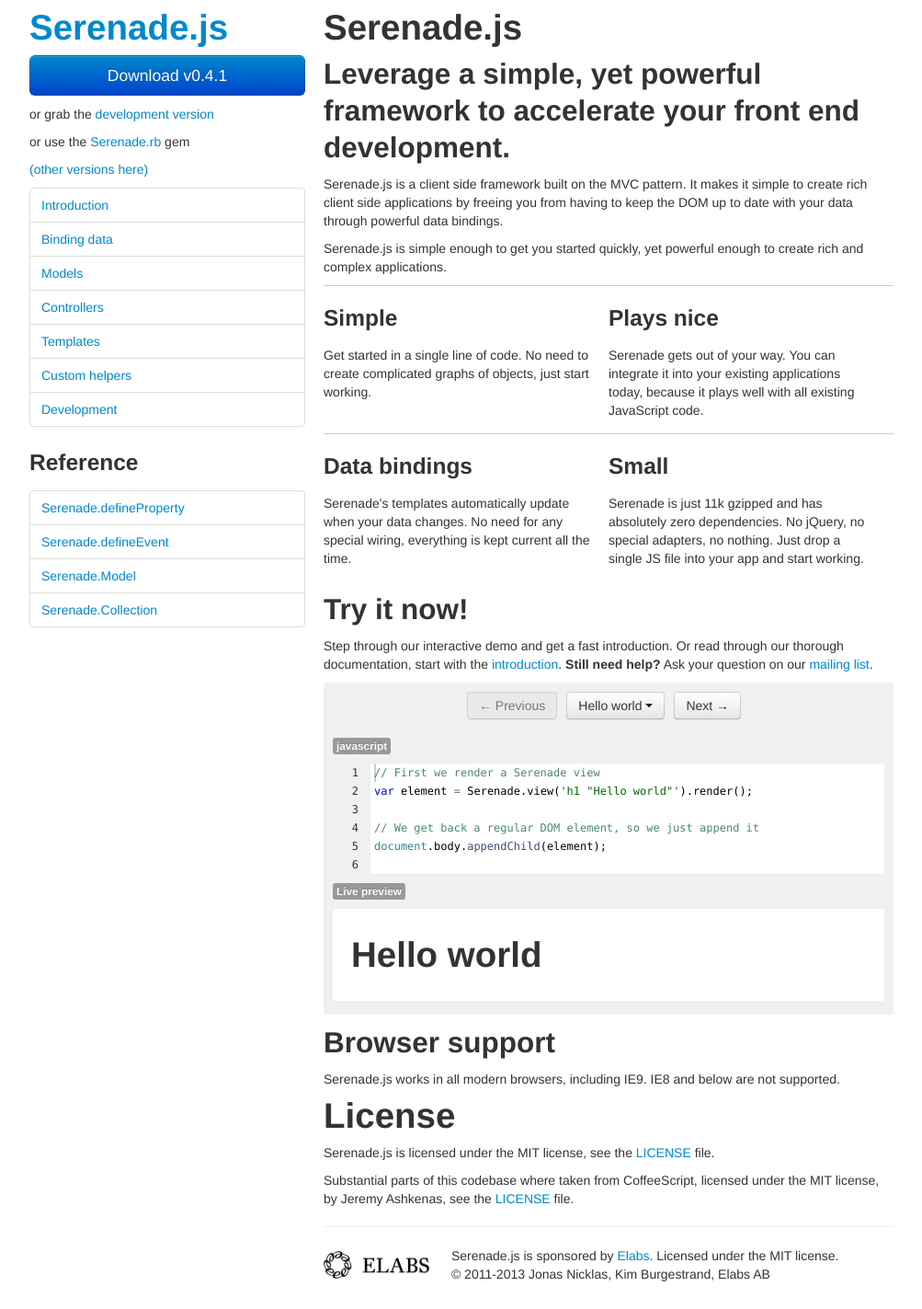
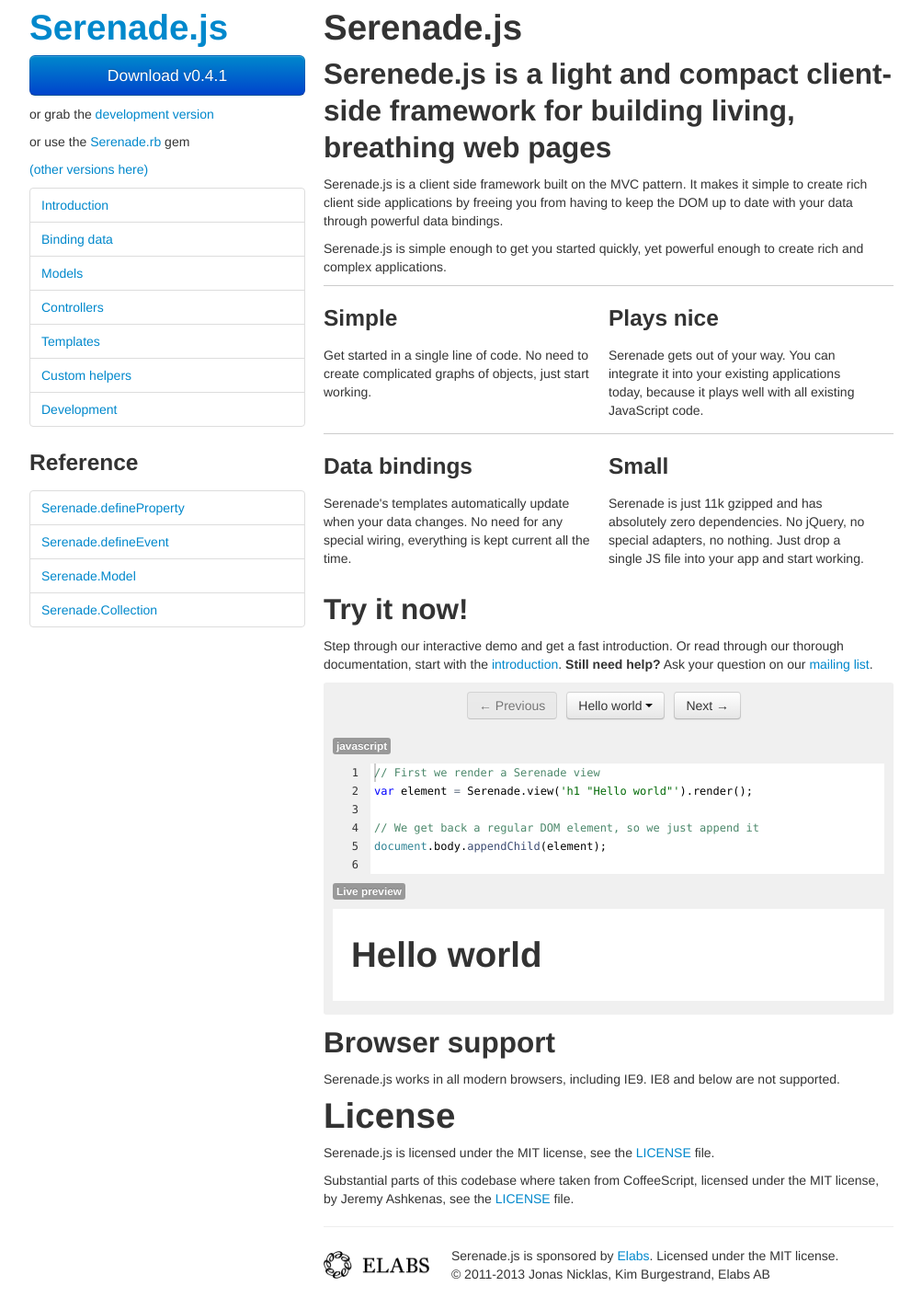
Before and after one commit to varvet/serenade.js, a Jekyll site: the page built from index.md, in a window 1280 px wide. Shown: the whole page at 92% size, without its empty margins (138-1141 px from the left). Built offline with Jekyll 4.4.1, drawn with Linux system fonts in a browser that asks for light colours; Markdown is read by kramdown in place of the engine named in the settings.

Commit message:
more evocative headline

```diff
--- a/index.md
+++ b/index.md
@@ -3,7 +3,7 @@ layout: default
 title: Serenade.js
 ---
 
-## Leverage a simple, yet powerful framework to accelerate your front end development.
+## Serenede.js is a light and compact client-side framework for building living, breathing web pages
 
 Serenade.js is a client side framework built on the MVC pattern. It makes it
 simple to create rich client side applications by freeing you from having to
```
